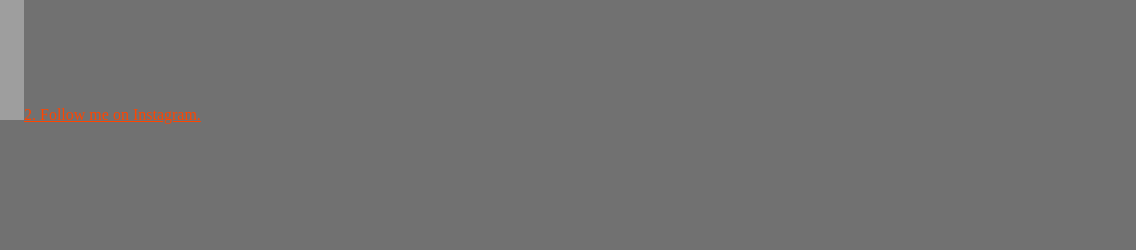
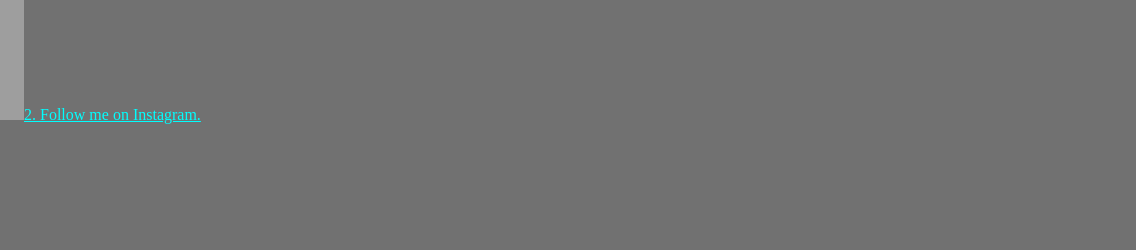
Before and after one commit to mondalfarid78/website-testing, a plain HTML site: page Follow me on.html in a window 1280 px wide. Shown: the part 204-454 px from the top of the page, 144-1280 px from the left. Drawn offline with Linux system fonts and the light colour scheme; grey boxes are pictures that could not be loaded.

Commit message:
Update Follow me on.html

```diff
--- a/Follow me on.html
+++ b/Follow me on.html
@@ -6,7 +6,7 @@
     <body>
         <div id="rectangle"><h1><marquee><p1 style="font-style:italic;">Follow Me</p1></marquee></h1></div>
         <img src="youtube.jpg" width="auto" height="70"><a href="https://www.youtube.com/channel/UCmVMqsAT85tIkv7VK2ZPuYQ" style="color: aqua">1. Subscribe to my Channel for More Gameplay.</a><br><br>
-        <img src="insta.jpg" width="auto" height="120"><a href="https://www.instagram.com/farid.kratos/?hl=en" style="color:orangered">2. Follow me on Instagram.</a><br><br>
+        <img src="insta.jpg" width="auto" height="120"><a href="https://www.instagram.com/farid.kratos/?hl=en" style="color:aqua">2. Follow me on Instagram.</a><br><br>
         <img src="facebook.jpg" width="auto" height="125"><a href="https://www.facebook.com/mondal.farid.7" style="color:aqua">3. Follow me on Facebook.</a><br><br>
         <img src="twitter.jpg" width="auto" height="150"><a href="https://twitter.com/FaridMondal5" style="color:aqua">3. Follow me on Twitter.</a><br><br>
         <h2><p style="color: navy">Wanna Play Some Game with me ?</p></h2>
```
